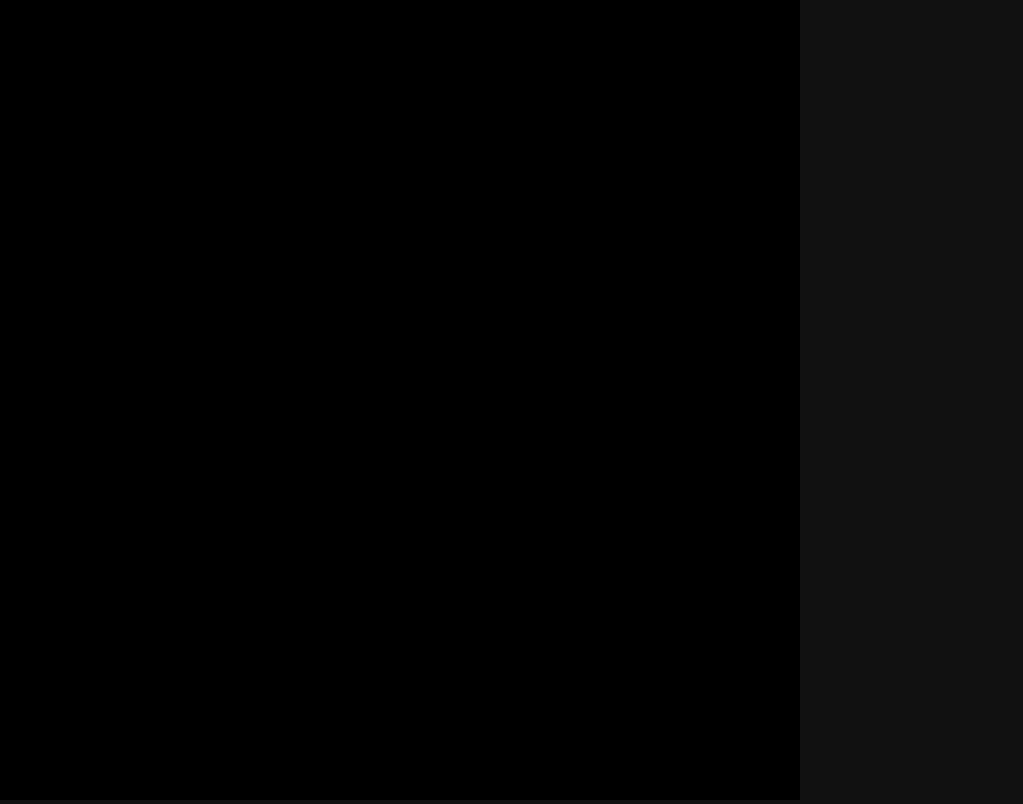
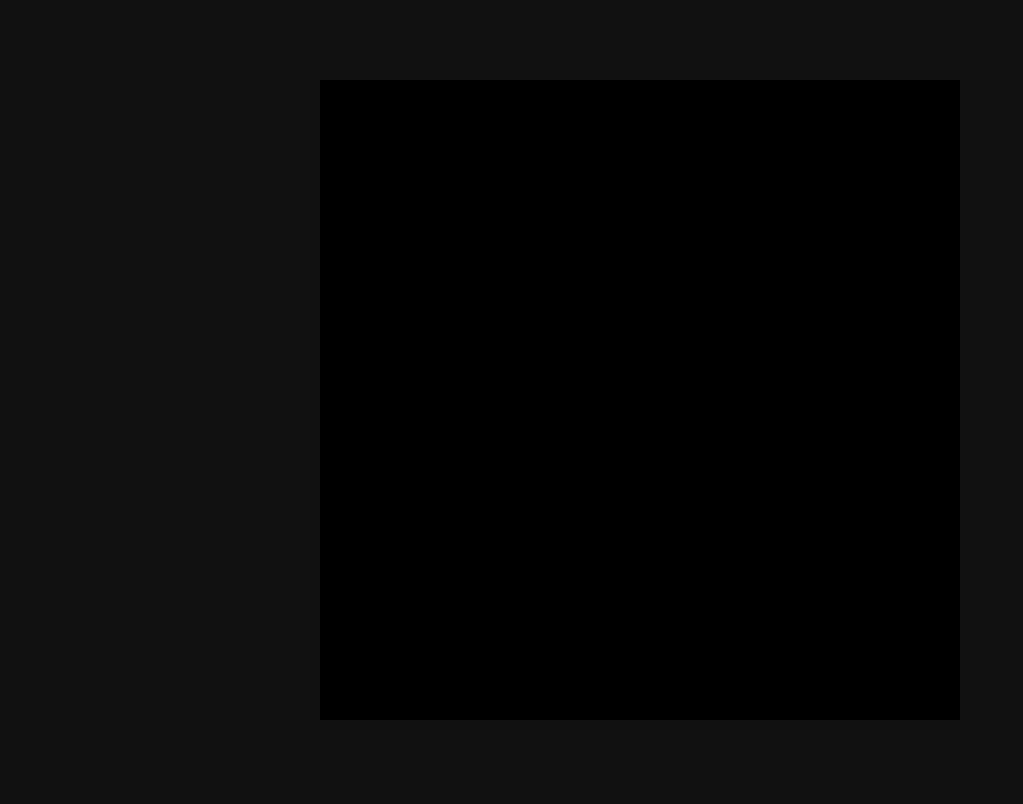
Before and after one commit to joaquinlarroca/LurkJS, a plain HTML site: page index.html in a window 1280 px wide. Shown: the whole page, without its empty margins (0-1023 px from the left). Drawn offline with Linux system fonts and the light colour scheme.

Commit message:
160720242100

```diff
--- a/src/css/_loading.css
+++ b/src/css/_loading.css
@@ -1,4 +1,5 @@
 #_loading_screen {
+    position: fixed;
     width: 100svw;
     height: 100svh;
     background-color: var(--loading-screen-background);
--- a/src/css/main.css
+++ b/src/css/main.css
@@ -4,8 +4,13 @@
 }
 
 body {
+    width: 100svw;
+    height: 100svh;
     background-color: var(--body-bg);
     overflow: hidden;
+    display: flex;
+    justify-content: center;
+    align-items: center;
 }
 canvas {
     background-color: var(--canvas-bg);
--- a/src/js/startandloop.js
+++ b/src/js/startandloop.js
@@ -4,8 +4,8 @@ import { waitForLoad } from "./loader.js";
 export async function setup(width, height, marginMultiplier = 1, listeners = true) {
     await waitForLoad();
     if (typeof width == "number" && typeof height == "number" && width > 0 && height > 0) {
-        if (typeof marginMultiplier === 'number' && marginMultiplier > 0 && marginMultiplier < 1) {
-            marginMultiplier = 1
+        if (typeof marginMultiplier === 'number' && marginMultiplier < 0 && marginMultiplier > 1) {
+            marginMultiplier = 1;
         }
         if (!global._started) {
             global._started = true;
--- a/test.js
+++ b/test.js
@@ -1,6 +1,6 @@
 import { setup } from "./src/js/startandloop.js";
 import { global, screen } from "./src/js/main.js";
-setup(500, 500, 1, false);
+setup(500, 500, 0.8, false);
 window.addEventListener("resize", () => {
     setup(screen.canvas.width, screen.canvas.height, global.canvas.marginMultiplier);
 })
```
Also changed, not shown: src/js/main.js (+4 -4 lines).
